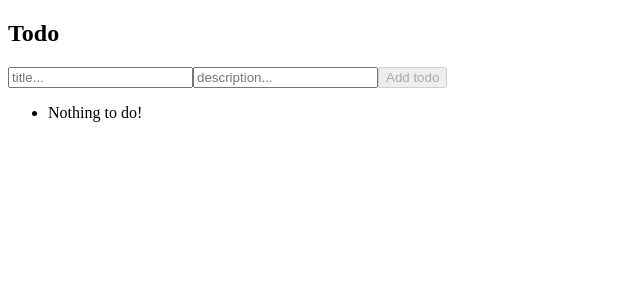
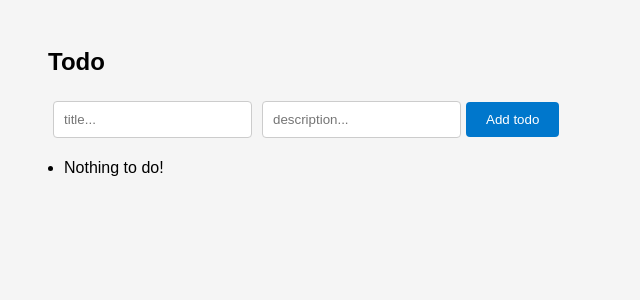
Before and after one commit to DjurreAikema/AngularStart-ToDo, an Angular app: page /home in a window 1280 px wide. Shown: the top 300 px of the page, without its empty margins (0-640 px from the left). Built offline with nearby package versions, Linux system fonts and the light colour scheme.

Commit message:
Lesson 5

```diff
--- a/src/app/home/ui/todo-list.component.ts
+++ b/src/app/home/ui/todo-list.component.ts
@@ -18,7 +18,15 @@
   `,
   imports: [
     RouterLink
-  ]
+  ],
+  styles: [
+    `
+      ul {
+        margin: 0;
+        padding: 1rem;
+      }
+    `,
+  ],
 })
 export class TodoListComponent {
 
--- a/src/styles.scss
+++ b/src/styles.scss
@@ -1 +1,21 @@
-/* You can add global styles to this file, and also import other style files */
+body {
+  font-family: "Arial", sans-serif;
+  background-color: #f5f5f5;
+  margin: 3rem;
+}
+
+button {
+  background-color: #0077cc;
+  color: white;
+  padding: 10px 20px;
+  border: none;
+  border-radius: 4px;
+  cursor: pointer;
+}
+
+input {
+  padding: 10px;
+  margin: 5px;
+  border: 1px solid #ccc;
+  border-radius: 4px;
+}
```
